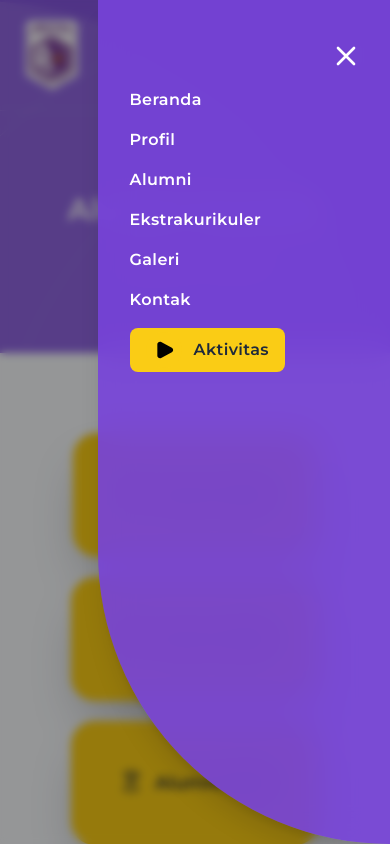
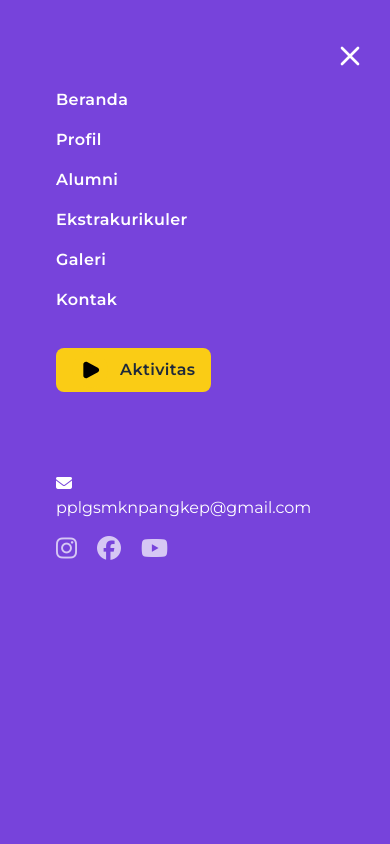
Before and after one commit to BlyiatMR/pplg-web, a Vue app: page /alumni in a window 390 px wide. Both pictures are taken after a click on the button 354 px from the left and 55 px from the top of the page. Shown: the top 844 px of the page. Built offline with nearby package versions, Linux system fonts and the light colour scheme.

Commit message:
new sidebar navbar for mobile

```diff
--- a/src/components/HomeComponent/HeroSection.vue
+++ b/src/components/HomeComponent/HeroSection.vue
@@ -1,5 +1,5 @@
 <template>
-    <section class="max-w-[1280px] mx-auto max-xl:mx-5 flex flex-wrap sm:justify-between justify-start z-50 h-[42rem] mt-10">
+    <section class="max-w-[1280px] mx-auto max-xl:mx-5 flex flex-wrap sm:justify-between justify-start z-50 h-[42rem] mt-28">
         <div class="sm:max-w-2xl w-fit space-y-5 sm:pt-24 pt-10">
           <h1 id="title" class="sm:text-6xl text-3xl text-white font-semibold tracking-wide leading-tight">Pengembangan Perangkat Lunak dan Gim</h1>
           <h3 id="description" class="text-base text-white tracking-wide">Jurusan IT Kekinian Menjadi Ahli Teknologi Masa Depan Pembelajaran yang berfokus pada tren teknologi terkini dan praktik industri</h3>
--- a/src/components/Navbar.vue
+++ b/src/components/Navbar.vue
@@ -5,7 +5,8 @@ export default {
   data() {
     return {
       isMenuOpen: false,
-      isDarkMode: true
+      isDarkMode: true,
+      hasAnimatedNavbar: false
     };
   },
   methods: {
@@ -15,24 +16,24 @@ export default {
       const overlay = this.$refs.menuOverlay;
 
       if (this.isMenuOpen) {
-        document.body.classList.add('overflow-hidden'); // ⛔ disable scroll
+        document.body.classList.add("overflow-hidden");
         gsap.set(overlay, { display: "block", opacity: 0 });
         gsap.to(overlay, { opacity: 1, duration: 0.3 });
 
         gsap.set(menu, { display: "block" });
         gsap.fromTo(
           menu,
-          { x: "100%", opacity: 0 },
-          { x: "0%", opacity: 1, duration: 0.5, ease: "power2.out" }
+          { opacity: 0 },
+          { opacity: 1, duration: 0.5, ease: "power1.out" }
         );
       } else {
         gsap.to(menu, {
-          x: "100%",
           opacity: 0,
           duration: 0.4,
           ease: "power2.in",
           onComplete: () => {
             menu.style.display = "none";
+            document.body.classList.remove("overflow-hidden");
           }
         });
 
@@ -41,21 +42,56 @@ export default {
           duration: 0.3,
           onComplete: () => {
             overlay.style.display = "none";
-            document.body.classList.remove('overflow-hidden'); // ✅ enable scroll
           }
         });
+      }
+    },
+    handleScroll() {
+      const navbar = this.$refs.navbar;
+
+      if (!this.hasAnimatedNavbar && window.scrollY > 10) {
+        this.hasAnimatedNavbar = true;
+        gsap.fromTo(
+          navbar,
+          { y: "-100%", opacity: 0 },
+          { y: "0%", opacity: 1, duration: 0.5, ease: "power2.out" }
+        );
+        navbar.classList.add("scrolled");
+      }
+
+      if (window.scrollY > 10) {
+        navbar.classList.add("scrolled");
+      } else {
+        navbar.classList.remove("scrolled");
       }
     },
     toggleDarkMode() {
       this.isDarkMode = !this.isDarkMode;
       document.documentElement.classList.toggle("dark", this.isDarkMode);
     }
+  },
+  mounted() {
+    window.addEventListener("scroll", this.handleScroll);
+  },
+  beforeDestroy() {
+    window.removeEventListener("scroll", this.handleScroll);
   }
 };
 </script>
 
+<style scoped>
+.scrolled {
+  background-color: #7743DB !important;
+  backdrop-filter: blur(12px);
+  border-bottom: 1px solid rgba(255, 255, 255, 0.1);
+  transition: background-color 0.3s ease;
+}
+</style>
+
 <template>
-  <nav class="border-b border-white border-opacity-10 pb-5">
+  <div>
+    <!-- Navbar -->
+    <nav ref="navbar" class="fixed top-0 left-0 w-full z-[999] bg-transparent transition-all duration-300 border-b border-white border-opacity-10 pb-5">
       <div class="max-w-[1280px] mx-auto pt-5 max-xl:mx-5">
         <!-- Desktop -->
         <div class="hidden lg:flex text-white justify-between items-center">
@@ -89,16 +125,20 @@ export default {
             </svg>
           </button>
         </div>
+      </div>
+    </nav>
 
     <!-- Overlay -->
-      <div ref="menuOverlay" class="fixed inset-0 z-40 bg-black bg-opacity-40 backdrop-blur-sm hidden lg:hidden" @click="toggleMenu"></div>
+    <div ref="menuOverlay"
+         class="fixed inset-0 z-[9998] bg-black bg-opacity-40 backdrop-blur-sm hidden lg:hidden"
+         @click="toggleMenu"></div>
 
     <!-- Mobile Menu -->
     <div
       ref="mobileMenu"
-        class="fixed top-0 right-0 h-full w-3/4 max-w-xs z-50 rounded-bl-[25em] bg-[#7743DB] bg-opacity-90 backdrop-blur-lg text-white shadow-xl lg:hidden"
-        style="display: none;">
-        <div class="flex justify-end px-7 pb-4 pt-10">
+      class="fixed top-0 left-0 w-full h-screen z-[9999] bg-[#7743DB] text-white overflow-y-auto px-6 py-10 transition-transform duration-500 ease-in-out"
+      style="display: none">
+      <div class="flex justify-end pb-4">
         <button @click="toggleMenu" aria-label="Close Menu">
           <svg xmlns="http://www.w3.org/2000/svg" class="w-8 text-white" fill="none" viewBox="0 0 24 24" stroke="currentColor">
             <path stroke-linecap="round" stroke-linejoin="round" stroke-width="2" d="M6 18L18 6M6 6l12 12" />
@@ -112,7 +152,7 @@ export default {
         <a href="#" class="font-semibold tracking-wide hover:text-gray-200 duration-300">Ekstrakurikuler</a>
         <a href="/gallery" class="font-semibold tracking-wide hover:text-gray-200 duration-300">Galeri</a>
         <a href="#" class="font-semibold tracking-wide hover:text-gray-200 duration-300">Kontak</a>
-          <div>
+        <div class="mt-5">
           <a href="#" class="w-fit flex items-center text-slate-800 gap-3 bg-yellow-400 py-1 px-4 rounded-lg tracking-wide font-semibold">
             <svg class="w-9 bg-yellow-400 p-2 rounded-full" xmlns="http://www.w3.org/2000/svg" viewBox="0 0 24 24">
               <path class="fill-black" d="M21.409 9.353a2.998 2.998 0 0 1 0 5.294L8.597 21.614C6.534 22.737 4 21.277 4 18.968V5.033c0-2.31 2.534-3.769 4.597-2.648z"/>
@@ -120,8 +160,17 @@ export default {
             Aktivitas
           </a>
         </div>
+        <footer class="mt-16">
+          <div>
+            <p class="text-base text-white"><i class="fa-solid fa-envelope pr-3 text-white"></i>pplgsmknpangkep@gmail.com</p>
+            <div class="flex gap-5 mt-3">
+              <a href="https://www.instagram.com/pplgsmkn1pangkep/"><i class="fa-brands fa-instagram text-2xl text-white opacity-70 hover:opacity-100 duration-300"></i></a>
+              <a href="https://www.instagram.com/pplgsmkn1pangkep/"><i class="fa-brands fa-facebook text-2xl text-white opacity-70 hover:opacity-100 duration-300"></i></a>
+              <a href="https://www.instagram.com/pplgsmkn1pangkep/"><i class="fa-brands fa-youtube text-2xl text-white opacity-70 hover:opacity-100 duration-300"></i></a>
+            </div>
+          </div>
+        </footer>
       </nav>
     </div>
   </div>
-  </nav>
 </template>
--- a/src/views/AboutView.vue
+++ b/src/views/AboutView.vue
@@ -20,7 +20,7 @@ import Footer from '@/components/Footer.vue';
 
       <section class="z-50">
         <div class="max-w-[1280px] mx-auto max-xl:mx-5">
-          <div class="max-w-4xl mx-auto w-fit space-y-5 sm:pt-24 py-20">
+          <div class="max-w-4xl mx-auto w-fit space-y-5 sm:pt-24 pb-20 pt-40">
             <h1 id="title" class="sm:text-4xl text-3xl text-white font-semibold tracking-wide text-center leading-tight">Profil Jurusan</h1>
             <div class="mx-auto text-center">
               <a class="text-base font-medium text-white text-center">Beranda > Profil</a>
--- a/src/views/AlumniView.vue
+++ b/src/views/AlumniView.vue
@@ -21,7 +21,7 @@ import Footer from '@/components/Footer.vue';
 
       <section class="z-50">
         <div class="max-w-[1280px] mx-auto max-xl:mx-5">
-          <div class="max-w-4xl mx-auto w-fit space-y-5 sm:pt-24 py-20">
+          <div class="max-w-4xl mx-auto w-fit space-y-5 sm:pt-24 pb-20 pt-40">
             <h1 id="title" class="sm:text-4xl text-3xl text-white font-semibold tracking-wide text-center leading-tight">Alumni Jurusan</h1>
             <div class="mx-auto text-center">
               <a class="text-base font-medium text-white text-center">Beranda > Alumni</a>
--- a/src/views/GalleryView.vue
+++ b/src/views/GalleryView.vue
@@ -21,7 +21,7 @@ import Footer from '@/components/Footer.vue';
 
       <section class="z-50">
         <div class="max-w-[1280px] mx-auto max-xl:mx-5">
-          <div class="max-w-4xl mx-auto w-fit space-y-5 sm:pt-24 py-20">
+          <div class="max-w-4xl mx-auto w-fit space-y-5 sm:pt-24 pb-20 pt-40">
             <h1 id="title" class="sm:text-4xl text-3xl text-white font-semibold tracking-wide text-center leading-tight">Galeri Jurusan</h1>
             <div class="mx-auto text-center">
               <a class="text-base font-medium text-white text-center">Beranda > Galeri</a>
```
Lines whose indentation alone changed are shown as unchanged.
